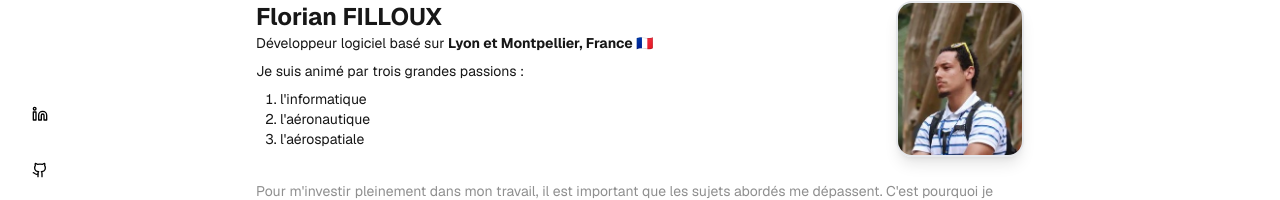
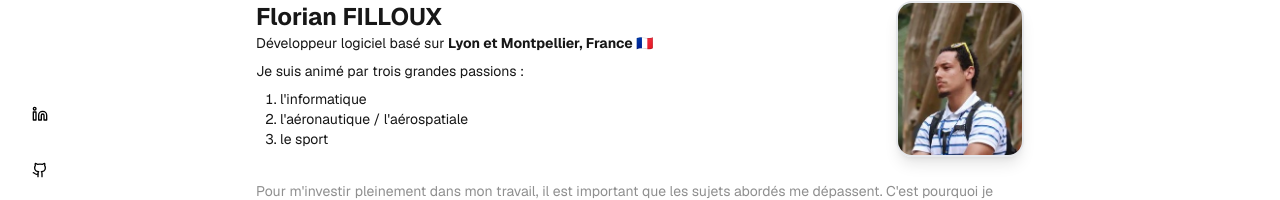
Before and after one commit to ffillouxdev/portfolio-web, a Next.js app: page / in a window 1280 px wide. Shown: the part 171-371 px from the top of the page. Built offline with nearby package versions, Linux system fonts and the light colour scheme; no server answers; the database is empty.

Commit message:
fix : ce qui m'anime dans la page principal index

```diff
--- a/src/app/page.tsx
+++ b/src/app/page.tsx
@@ -57,8 +57,8 @@ export default function Home() {
             <p>Je suis animé par trois grandes passions :</p>
             <ul className="list-decimal ml-6 my-2">
               <li>l&apos;informatique</li>
-              <li>l&apos;aéronautique</li>
-              <li>l&apos;aérospatiale</li>
+              <li>l&apos;aéronautique / l&apos;aérospatiale</li>
+              <li>le sport</li>
             </ul>
           </section>
           {!isMobile && (
```
